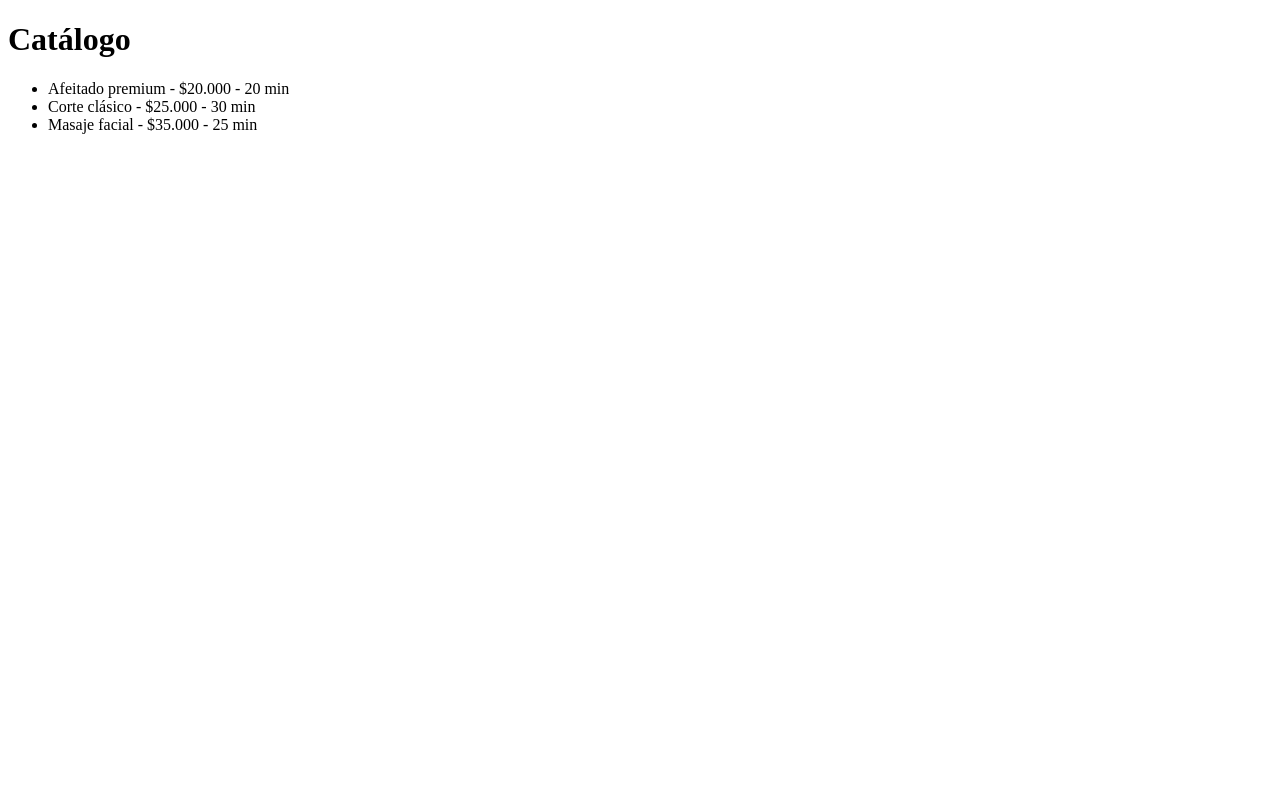
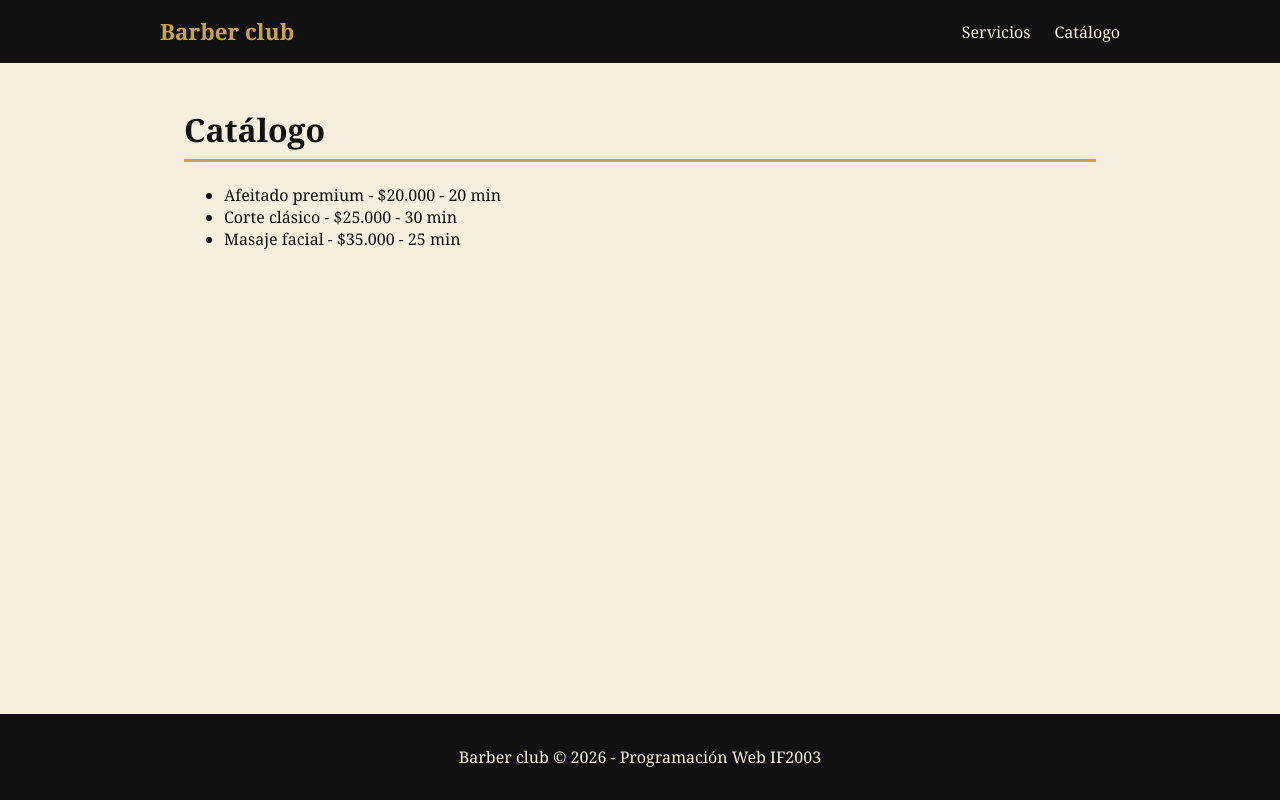
Before and after one commit to VictorCardenass/actividad-seg-01-05, an ASP.NET Core app: page /catalogo in a window 1280 px wide. Run offline with ASP.NET Core 8, Linux system fonts and the light colour scheme; data comes from the database, SQL or seed files in the repository.

Commit message:
feat: layout comun con menu, pie y vistas parciales

```diff
--- a/Views/Servicios/Catalogo.cshtml
+++ b/Views/Servicios/Catalogo.cshtml
@@ -1,16 +1,10 @@
-<!DOCTYPE html>
-<html lang="es">
+@{
+    ViewData["Titulo"] = "Catálogo";
+}
 
-<head>
-    <meta charset="utf-8">
-    <meta name="viewport" content="width=device-width, initial-scale=1.0">
-    <title>Catálogo - Barber club</title>
-</head>
-
-<body>
 <h1>Catálogo</h1>
 
-    <p id="estado">Cargando servicios...</p>
+<p id="estado" class="aviso">Cargando servicios...</p>
 <ul id="lista"></ul>
 
 <script>
@@ -32,7 +26,7 @@
                 return;
             }
 
-                estado.textContent = "";
+            estado.remove();
 
             for (const servicio of servicios) {
                 const item = document.createElement("li");
@@ -49,6 +43,3 @@
 
     cargarServicios();
 </script>
-</body>
-
-</html>
--- /dev/null
+++ b/Views/Shared/_AvisoVacio.cshtml
@@ -0,0 +1,2 @@
+@model string
+<p class="aviso">@Model</p>
--- /dev/null
+++ b/Views/Shared/_Layout.cshtml
@@ -0,0 +1,97 @@
+<!DOCTYPE html>
+<html lang="es">
+
+<head>
+    <meta charset="utf-8">
+    <meta name="viewport" content="width=device-width, initial-scale=1.0">
+    <title>@ViewData["Titulo"] - Barber club</title>
+    <style>
+        :root {
+            --negro: #111111;
+            --dorado: #c9a24b;
+            --crema: #f5efe0;
+        }
+
+        body {
+            margin: 0;
+            font-family: Georgia, "Times New Roman", serif;
+            background: var(--crema);
+            color: var(--negro);
+            display: flex;
+            flex-direction: column;
+            min-height: 100vh;
+        }
+
+        header {
+            background: var(--negro);
+            padding: 0 1.5rem;
+        }
+
+        nav {
+            display: flex;
+            align-items: center;
+            gap: 1.5rem;
+            max-width: 60rem;
+            margin: 0 auto;
+            padding: 1rem 0;
+        }
+
+        nav .marca {
+            color: var(--dorado);
+            font-size: 1.4rem;
+            font-weight: bold;
+            text-decoration: none;
+            margin-right: auto;
+        }
+
+        nav a {
+            color: var(--crema);
+            text-decoration: none;
+        }
+
+        nav a:hover {
+            color: var(--dorado);
+        }
+
+        main {
+            flex: 1;
+            width: 100%;
+            max-width: 60rem;
+            margin: 0 auto;
+            padding: 1.5rem;
+            box-sizing: border-box;
+        }
+
+        h1 {
+            border-bottom: 3px solid var(--dorado);
+            padding-bottom: 0.5rem;
+        }
+
+        .aviso {
+            background: #fff;
+            border-left: 4px solid var(--dorado);
+            padding: 0.75rem 1rem;
+        }
+
+        footer {
+            background: var(--negro);
+            color: var(--crema);
+            text-align: center;
+            padding: 1rem;
+        }
+    </style>
+</head>
+
+<body>
+    <header>
+        <partial name="_Menu" />
+    </header>
+
+    <main>
+        @RenderBody()
+    </main>
+
+    <partial name="_Pie" />
+</body>
+
+</html>
--- /dev/null
+++ b/Views/Shared/_Menu.cshtml
@@ -0,0 +1,5 @@
+<nav>
+    <a class="marca" href="/servicios">Barber club</a>
+    <a href="/servicios">Servicios</a>
+    <a href="/catalogo">Catálogo</a>
+</nav>
--- /dev/null
+++ b/Views/Shared/_Pie.cshtml
@@ -0,0 +1,3 @@
+<footer>
+    <p>Barber club &copy; @DateTime.Now.Year - Programación Web IF2003</p>
+</footer>
--- /dev/null
+++ b/Views/_ViewImports.cshtml
@@ -0,0 +1 @@
+@addTagHelper *, Microsoft.AspNetCore.Mvc.TagHelpers
--- /dev/null
+++ b/Views/_ViewStart.cshtml
@@ -0,0 +1,3 @@
+@{
+    Layout = "_Layout";
+}
```
Also changed, not shown: Views/Error/Fallo.cshtml (+6 -15 lines), Views/Error/NoEncontrado.cshtml (+6 -15 lines), Views/Servicios/Listar.cshtml (+4 -13 lines). Lines whose indentation alone changed are shown as unchanged.
